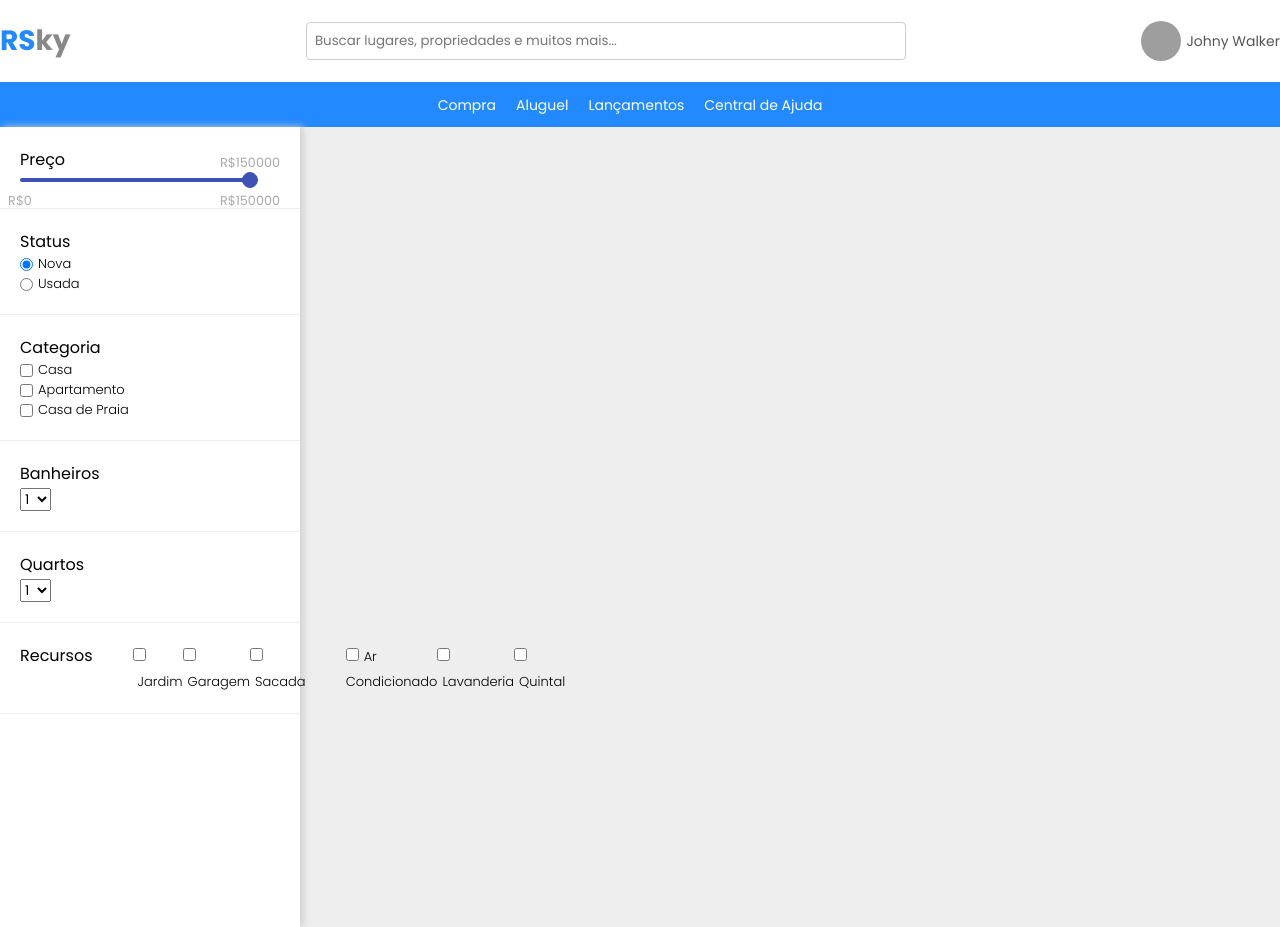
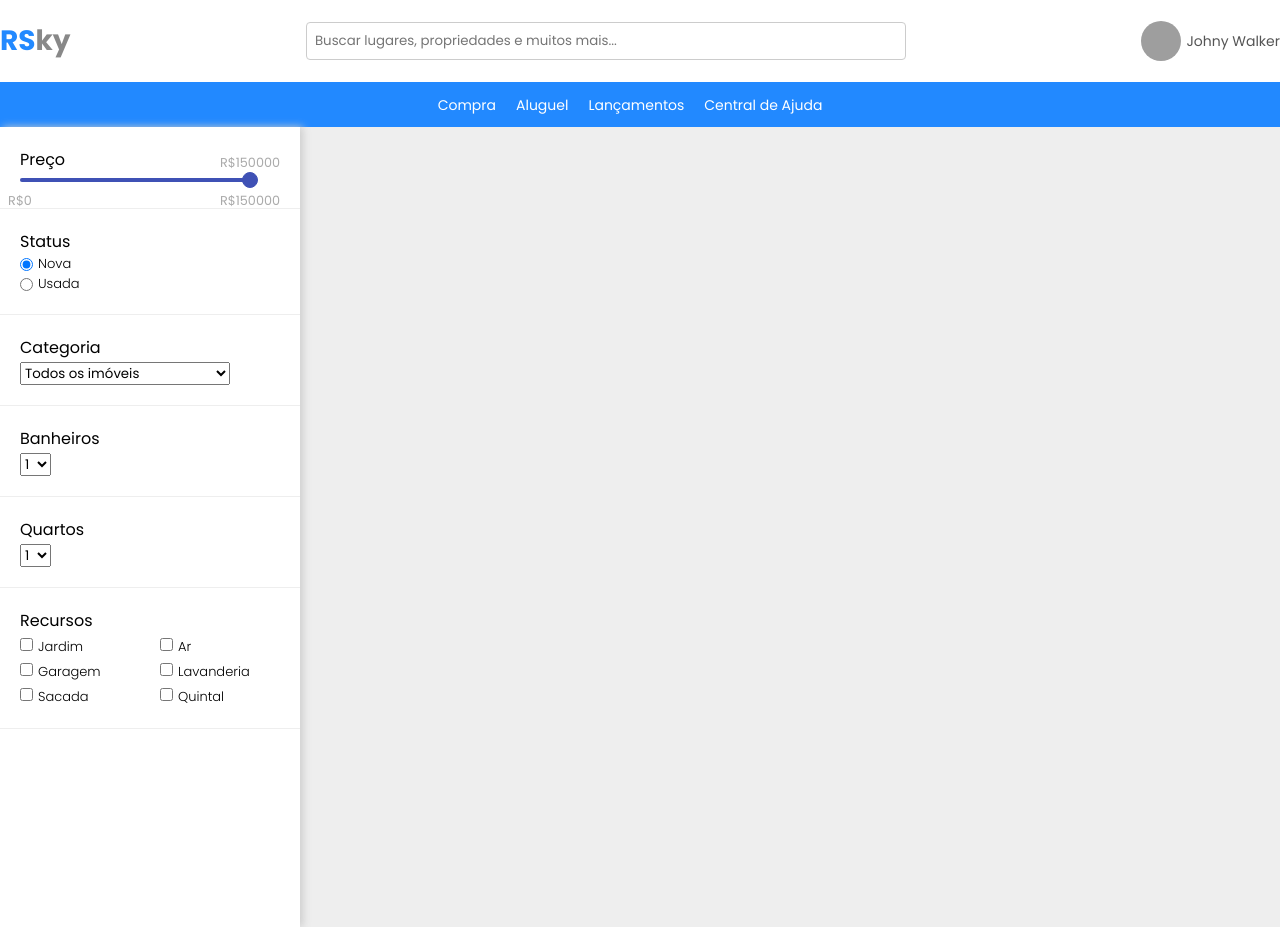
Before and after one commit to lyandeveloper/RSky, a Next.js app in the folder frontend/: page /explore in a window 1280 px wide. Built offline with nearby package versions, Linux system fonts and the light colour scheme; grey boxes are pictures that could not be loaded.

Commit message:
fix: Sidebar

```diff
--- a/frontend/components/sideBar.js
+++ b/frontend/components/sideBar.js
@@ -43,23 +43,16 @@ function sideBar() {
 
         <section className="category">
           <h2>Categoria</h2>
-          <div className="input">
-            <input type="checkbox" name="house" id="" value="house" />
-            <label>Casa</label>
-          </div>
-          <div className="input">
-            <input type="checkbox" name="apartment" id="" value="apartment" />
-            <label>Apartamento</label>
-          </div>
-          <div className="input">
-            <input
-              type="checkbox"
-              name="beach-house"
-              id=""
-              value="beach-house"
-            />
-            <label>Casa de Praia</label>
-          </div>
+          <select name="category" id="">
+            <option value="">Todos os imóveis</option>
+            <option value="">Apartamento</option>
+            <option value="">Casa</option>
+            <option value="">Casa de condomínio</option>
+            <option value="">Cobertura</option>
+            <option value="">Flat</option>
+            <option value="">Loft</option>
+            <option value="">Terreno / Lote / Condomínio</option>
+          </select>
         </section>
 
         <section className="bathroom">
@@ -85,7 +78,8 @@ function sideBar() {
 
         <section className="features">
           <h2>Recursos</h2>
-          <div className="input">
+          <div className="features-wrapper">
+            <div className="features-input">
               <div className="input-detail">
                 <input type="checkbox" name="garden" id="" value="garden" />
                 <label>Jardim</label>
@@ -102,10 +96,10 @@ function sideBar() {
               </div>
             </div>
 
-          <div className="input">
+            <div className="features-input">
               <div className="input-detail">
                 <input type="checkbox" name="air" id="" value="air" />
-              <label>Ar Condicionado</label>
+                <label>Ar </label>
               </div>
 
               <div className="input-detail">
@@ -116,6 +110,7 @@ function sideBar() {
               <div className="input-detail">
                 <input type="checkbox" name="backwayd" id="" value="backyard" />
                 <label>Quintal</label>
+              </div>
             </div>
           </div>
         </section>
@@ -164,9 +159,13 @@ function sideBar() {
           margin-left: 20px;
         }
 
-        .features {
-          display: flex;
-          flex-direction: row;
+        .features-wrapper {
+          display: grid;
+          grid-template-columns: 1fr 1fr;
+          margin-left: 20px;
+        }
+
+        .features-input {
         }
       `}</style>
     </>
```
Lines whose indentation alone changed are shown as unchanged.
